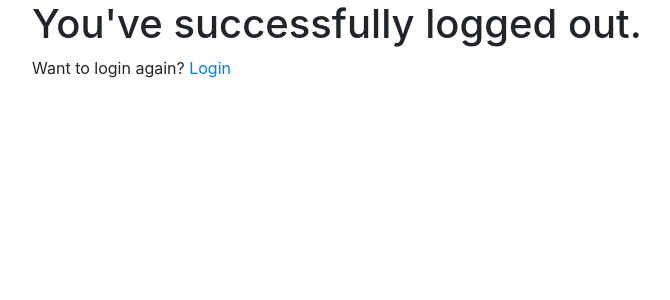
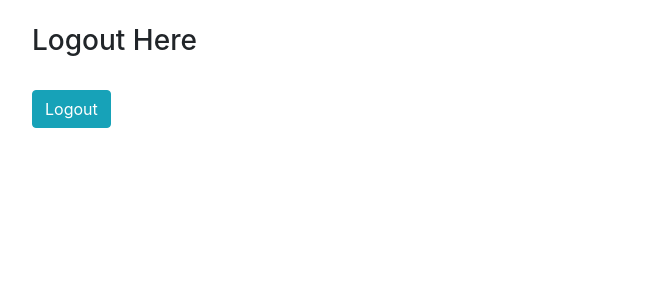
Before and after one commit to rahul-tuladhar/hardware, a Django app: page /logout/ in a window 1280 px wide. Shown: the part 56-356 px from the top of the page, without its empty margins (53-723 px from the left). Run offline with Django 3.2, Linux system fonts and the light colour scheme; some libraries are stand-ins or nearby versions.

Commit message:
fixed logging out

```diff
--- a/hardware_models/posts/views.py
+++ b/hardware_models/posts/views.py
@@ -220,7 +220,7 @@ def logout(request):
 
             context = {
                 'status': True,
-                'result': model_to_dict(instance)['auth']
+                'result': 'You have successfully logged out'
             }
 
             instance.delete()
--- a/hardware_web/posts/templates/base.html
+++ b/hardware_web/posts/templates/base.html
@@ -40,12 +40,12 @@
           <input class="form-control mr-sm-2" type="search" placeholder="Search" aria-label="Search">
           <button class="btn btn-outline-success my-2 my-sm-0" type="submit">Search</button>
         </form>
-          <br>
           <a class="btn btn-info btn-sm" href="{% url 'login' %}">Login</a>
-        <form action="/logout/" method="post">
-		{{error}}
-		<button type="submit" class="btn btn-info btn-sm btn-block" id="id_logout">Logout</button>
-	    </form>
+          <a class="btn btn-info btn-sm" href="{% url 'logout' %}">Logout</a>
+<!--         <form action="/logout/" method="post">
+      		{{error}}
+      		<button type="submit" class="btn btn-info btn-sm btn-block" id="id_logout">Logout</button>
+	       </form> -->
       </div>
     </nav>
     {% endblock %}
--- a/hardware_web/posts/templates/login.html
+++ b/hardware_web/posts/templates/login.html
@@ -34,11 +34,9 @@
 			<button type="submit" class="btn btn-info btn-lsm" id="id_login">Login</button>
 
 		</form>
-
-
+    <br>
 		<!--if already have an account, can redirect to login-->
 		<p> Need to create an account? <a href="/register/">Register</a></p>
-    <p> Already logged in? <a href="/home/">Homepage</a></p>
-    <p> Need to logout? <a href="/logout/">Logout</a></p>
+
    	</body>
 {% endblock %}
--- a/hardware_web/posts/templates/logout.html
+++ b/hardware_web/posts/templates/logout.html
@@ -7,8 +7,19 @@
         <title>Logout</title>
     </head>
    	<body>
-   		{{result}}
-		<h1>You've successfully logged out.</h1>
-		<p> Want to login again? <a href="/login/">Login</a></p>
+		<form action="/logout/" method="post">
+        <br>
+   		{% csrf_token %}
+
+   			<h3> Logout Here </h3> <br>
+			<!--submit button -->
+			<button type="submit" class="btn btn-info btn-lsm" id="id_logout">Logout</button>
+			{% if error %}
+				{{error}}
+			{% endif %}
+   			{% if result %}
+				{{result}}
+			{% endif %}
+		</form>
    	</body>
 {% endblock %}
--- a/hardware_web/posts/templates/register.html
+++ b/hardware_web/posts/templates/register.html
@@ -37,6 +37,6 @@
 		</form>
 
 		<!--if already have an account, can redirect to login-->
-		<p> Already registered? <a href="/login/">Login</a></p>
+<!-- 		<p> Already registered? <a href="/login/">Login</a></p> -->
    	</body>
 {% endblock %}
--- a/hardware_web/posts/views.py
+++ b/hardware_web/posts/views.py
@@ -184,28 +184,33 @@ def login(request):
 @csrf_exempt
 def logout(request):
 
-    #if an authenticator cookie exists
-    if request.COOKIES.get('authenticator'):
+    #if post
+    if request.method == "POST":
 
-        # get the authenticator for the user
-        detail = {'authenticator': request.COOKIES.get('authenticator')}
+        #if an authenticator cookie exists
+        if request.COOKIES.get('authenticator'):
 
-        #pass encoded data to the experience layer api
-        req = requests.post('http://exp-api:8000/api/logout/', data=detail)
+            # get the authenticator for the user
+            detail = {'authenticator': request.COOKIES.get('authenticator')}
 
-        #get the return json
-        context = req.json()
+            #pass encoded data to the experience layer api
+            req = requests.post('http://exp-api:8000/api/logout/', data=detail)
 
-        # error checking
-        if (not context) or (context['status'] != True):
-            return render(request, 'index.html', {'error': context['result']})
+            #get the return json
+            context = req.json()
 
-        #delete the cookie
-        response = HttpResponseRedirect(reverse('logout'))
-        response.delete_cookie('authenticator')
+            # error checking
+            if (not context) or (context['status'] != True):
+                return render(request, 'logout.html', {'error': context['result']})
 
-        #go to logout screen
-        return response
+            #delete the cookie
+            response = render(request, 'logout.html', {'result': context['result']})
+            response.delete_cookie('authenticator')
+
+            #go to logout screen
+            return response
+
+        return render(request, 'logout.html', {'error': 'You are not logged in'})
 
     #if GET
     return render(request, 'logout.html')
```
Also changed, not shown: hardware_web/posts/templates/index.html (+0 -9 lines).
